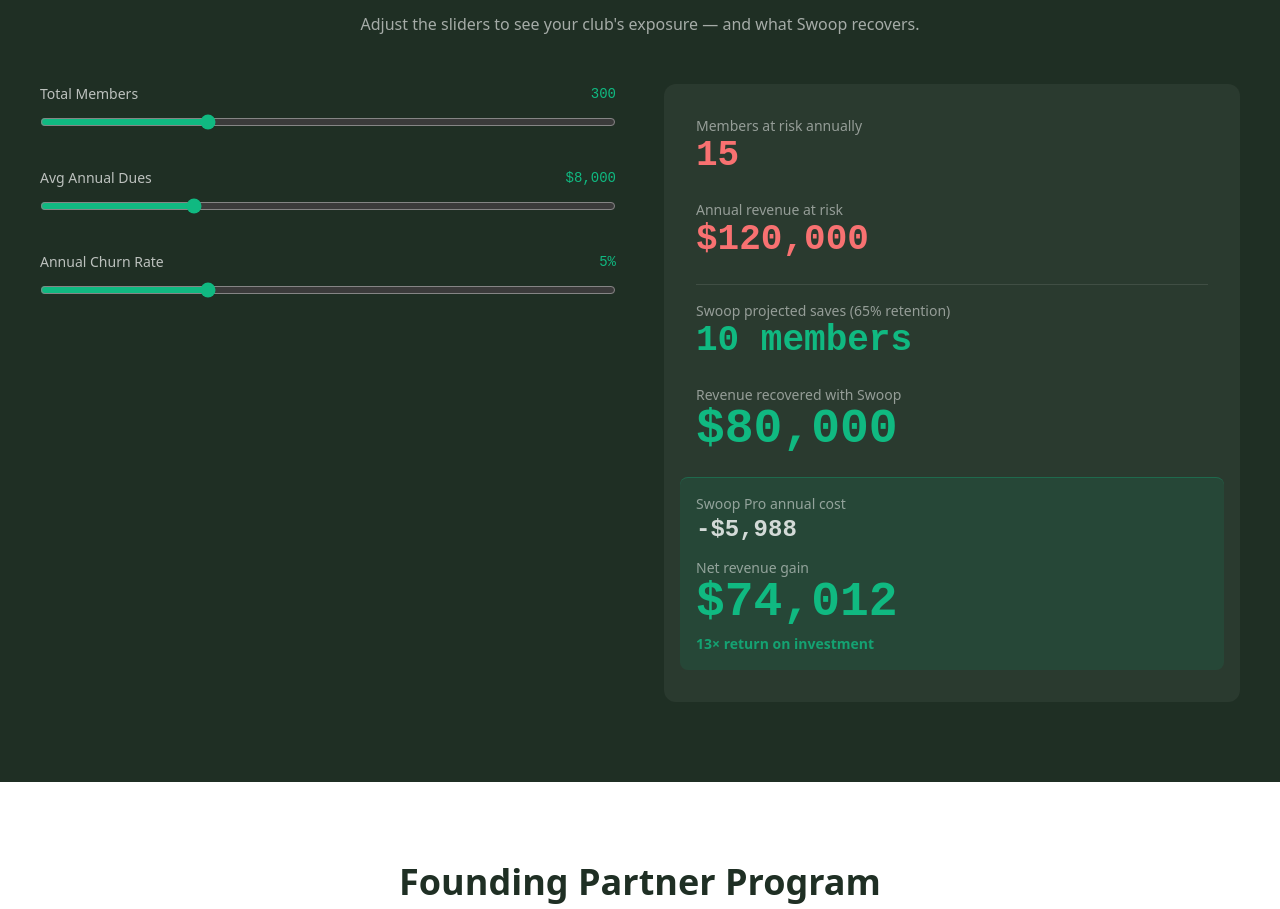
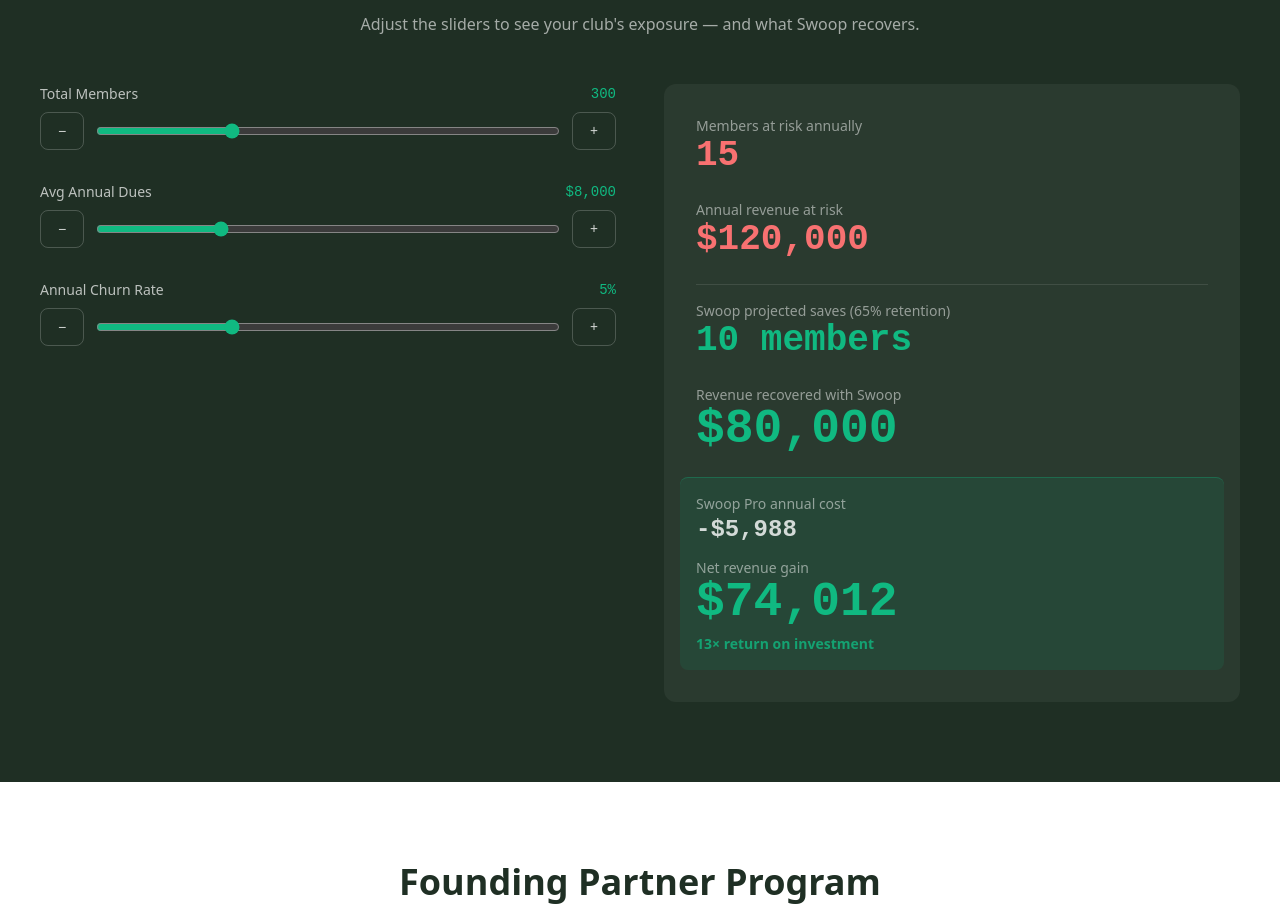
Before and after one commit to ty-hayes-82/swoop-member-intelligence-website, a Next.js app: page / in a window 1280 px wide. Shown: the part 9453-10362 px from the top of the page. Built offline with nearby package versions, Linux system fonts and the light colour scheme.

Commit message:
Improve ROI calculator sliders for touch

```diff
--- a/components/RoiCalculator.jsx
+++ b/components/RoiCalculator.jsx
@@ -14,6 +14,12 @@
   const netGain = recovered - swoopProCost
   const roiMultiple = recovered > 0 ? Math.round(recovered / swoopProCost) : 0
 
+  const clamp = (value, min, max) => Math.min(max, Math.max(min, value))
+
+  const adjustMembers = (delta) => setMembers((prev) => clamp(prev + delta, 100, 800))
+  const adjustDues = (delta) => setDues((prev) => clamp(prev + delta, 2000, 25000))
+  const adjustChurn = (delta) => setChurn((prev) => clamp(prev + delta, 1, 15))
+
   return (
     <section className="bg-swoop-dark py-20 px-6">
       <div className="max-w-container mx-auto">
@@ -26,24 +32,36 @@
                 <span>Total Members</span>
                 <span className="font-mono text-swoop-green">{members}</span>
               </label>
-              <input type="range" min={100} max={800} value={members} onChange={(e) => setMembers(+e.target.value)}
-                className="w-full accent-swoop-green" />
+              <div className="flex items-center gap-3">
+                <button type="button" aria-label="Decrease members" onClick={() => adjustMembers(-50)} className="px-3 py-2 rounded-lg border border-white/20 text-white/80 text-sm min-w-[44px]">−</button>
+                <input type="range" min={100} max={800} value={members} onChange={(e) => setMembers(+e.target.value)}
+                  className="w-full accent-swoop-green h-3" />
+                <button type="button" aria-label="Increase members" onClick={() => adjustMembers(50)} className="px-3 py-2 rounded-lg border border-white/20 text-white/80 text-sm min-w-[44px]">+</button>
+              </div>
             </div>
             <div>
               <label className="flex justify-between text-sm text-white/70 mb-2">
                 <span>Avg Annual Dues</span>
                 <span className="font-mono text-swoop-green">${dues.toLocaleString()}</span>
               </label>
-              <input type="range" min={2000} max={25000} step={500} value={dues} onChange={(e) => setDues(+e.target.value)}
-                className="w-full accent-swoop-green" />
+              <div className="flex items-center gap-3">
+                <button type="button" aria-label="Decrease dues" onClick={() => adjustDues(-500)} className="px-3 py-2 rounded-lg border border-white/20 text-white/80 text-sm min-w-[44px]">−</button>
+                <input type="range" min={2000} max={25000} step={500} value={dues} onChange={(e) => setDues(+e.target.value)}
+                  className="w-full accent-swoop-green h-3" />
+                <button type="button" aria-label="Increase dues" onClick={() => adjustDues(500)} className="px-3 py-2 rounded-lg border border-white/20 text-white/80 text-sm min-w-[44px]">+</button>
+              </div>
             </div>
             <div>
               <label className="flex justify-between text-sm text-white/70 mb-2">
                 <span>Annual Churn Rate</span>
                 <span className="font-mono text-swoop-green">{churn}%</span>
               </label>
-              <input type="range" min={1} max={15} value={churn} onChange={(e) => setChurn(+e.target.value)}
-                className="w-full accent-swoop-green" />
+              <div className="flex items-center gap-3">
+                <button type="button" aria-label="Decrease churn rate" onClick={() => adjustChurn(-1)} className="px-3 py-2 rounded-lg border border-white/20 text-white/80 text-sm min-w-[44px]">−</button>
+                <input type="range" min={1} max={15} value={churn} onChange={(e) => setChurn(+e.target.value)}
+                  className="w-full accent-swoop-green h-3" />
+                <button type="button" aria-label="Increase churn rate" onClick={() => adjustChurn(1)} className="px-3 py-2 rounded-lg border border-white/20 text-white/80 text-sm min-w-[44px]">+</button>
+              </div>
             </div>
           </div>
           <div className="bg-white/5 rounded-xl p-8 space-y-6">
```
